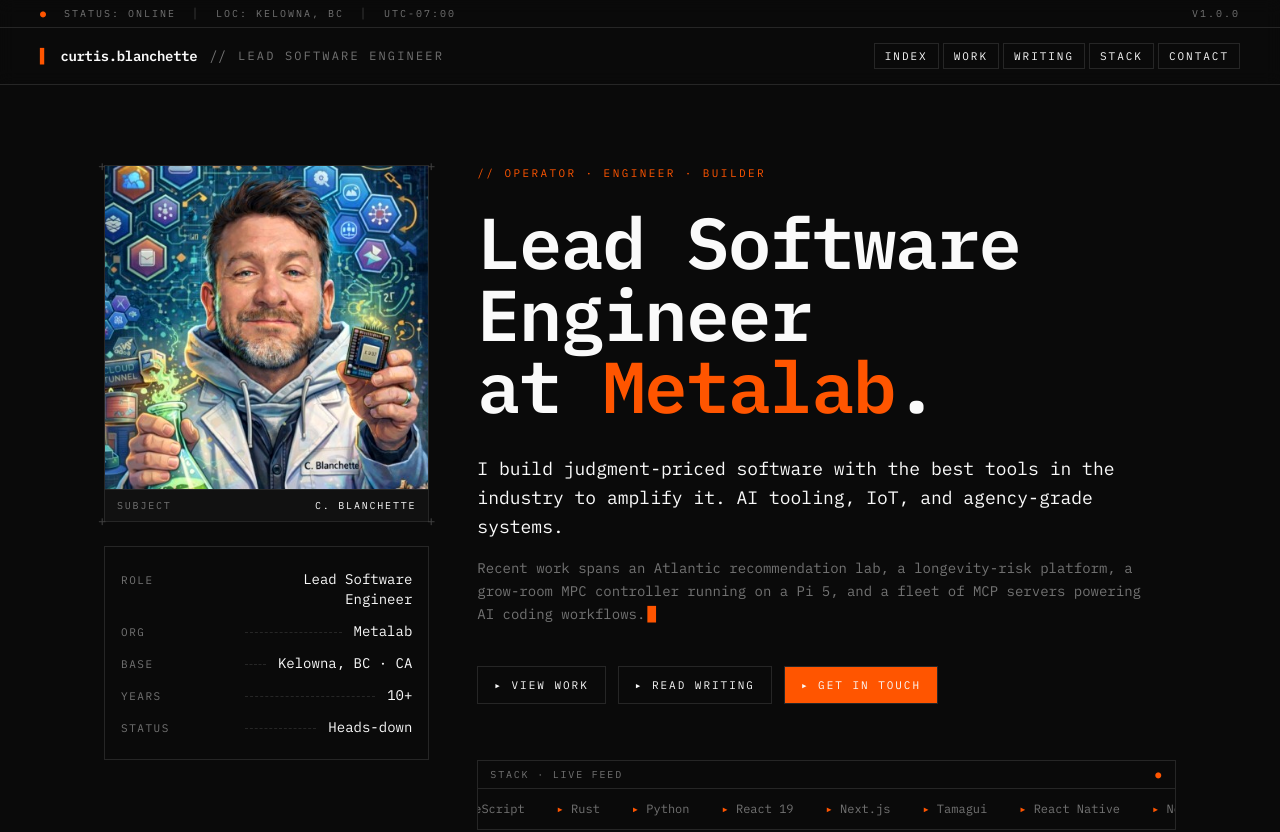
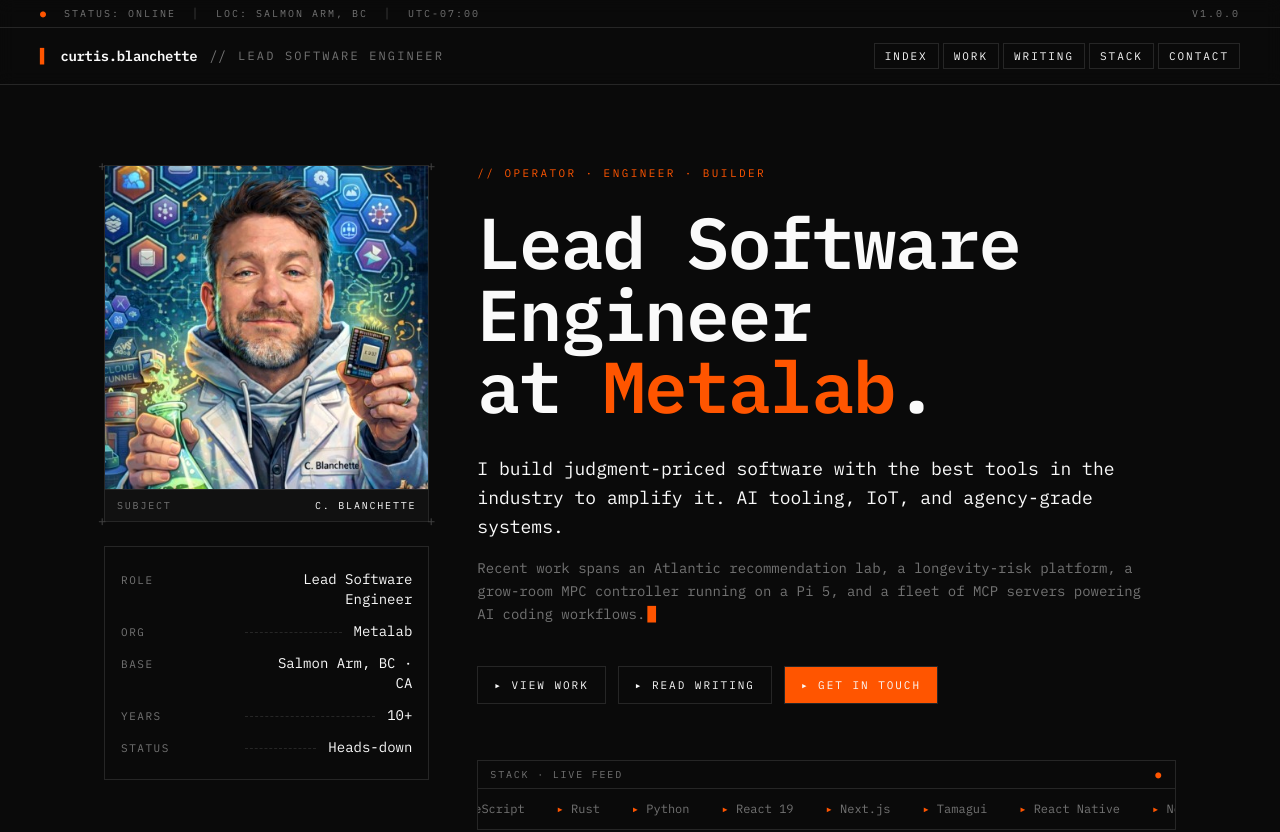
Before and after one commit to curtisblanchette/curtisblanchette.com, a Next.js app: page / in a window 1280 px wide. Shown: the top 832 px of the page. Built offline with nearby package versions, Linux system fonts and the light colour scheme; no server answers.

Commit message:
fix(location): salmon arm, bc as current base
Historical career entries (Kelowna-based QHR + JBF roles) left intact
since those jobs really were in Kelowna.

```diff
--- a/src/components/header.tsx
+++ b/src/components/header.tsx
@@ -16,7 +16,7 @@
         <span className="text-accent">●</span>
         <span>STATUS: ONLINE</span>
         <span className="text-faint">│</span>
-        <span>LOC: KELOWNA, BC</span>
+        <span>LOC: SALMON ARM, BC</span>
         <span className="text-faint">│</span>
         <span>UTC-07:00</span>
         <span className="flex-1" />
--- a/src/components/hero.tsx
+++ b/src/components/hero.tsx
@@ -30,7 +30,7 @@
           <div className="mt-6 border border-line p-4 text-[12px]">
             <FieldRow label="Role" value="Lead Software Engineer" />
             <FieldRow label="Org" value="Metalab" href="https://metalab.com" />
-            <FieldRow label="Base" value="Kelowna, BC · CA" />
+            <FieldRow label="Base" value="Salmon Arm, BC · CA" />
             <FieldRow label="Years" value="10+" />
             <FieldRow label="Status" value="Heads-down" />
           </div>
```
